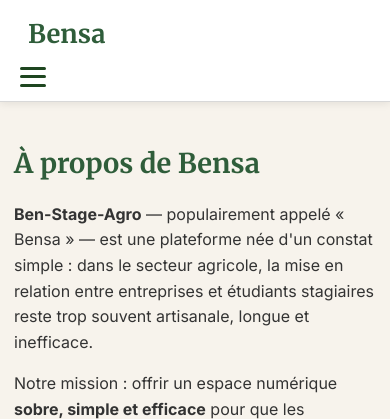
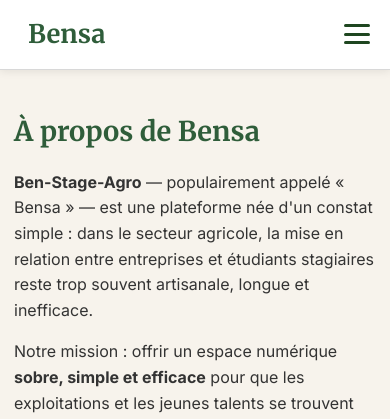
Before and after one commit to adanlokonon/bensa, a Flask app: page /a-propos in a window 390 px wide. Shown: the top 419 px of the page. Run offline with Flask 3, Linux system fonts and the light colour scheme; some libraries are stand-ins or nearby versions.

Commit message:
Fix position script menu hamburger

```diff
--- a/static/css/style.css
+++ b/static/css/style.css
@@ -442,10 +442,17 @@ table.table tr:hover { background: #fafaf7; }
 .text-small { font-size: .9rem; }
 
 /* =========================================================
+   /* =========================================================
    Responsive
    ========================================================= */
 @media (max-width: 768px) {
-  .nav-container { flex-direction: column; align-items: flex-start; }
+  .nav-container {
+    flex-direction: row;
+    justify-content: space-between;
+    align-items: center;
+    flex-wrap: nowrap;
+  }
+
   .nav-links { width: 100%; justify-content: flex-start; gap: 12px; }
   .hero h1 { font-size: 2rem; }
   .hero p { font-size: 1rem; }
@@ -454,6 +461,7 @@ table.table tr:hover { background: #fafaf7; }
   h2 { font-size: 1.35rem; }
   main { padding: 20px 14px; }
 }
+
 .nav-toggle {
     display: none;
     flex-direction: column;
@@ -477,6 +485,14 @@ table.table tr:hover { background: #fafaf7; }
 @media (max-width: 768px) {
     .nav-toggle {
         display: flex;
+        order: 2;
+    }
+
+    nav {
+        display: flex;
+        justify-content: flex-end;
+        width: auto;
+        position: relative;
     }
 
     .nav-links {
@@ -513,8 +529,4 @@ table.table tr:hover { background: #fafaf7; }
         color: #ffffff;
         display: inline-block;
     }
-
-    nav {
-        position: relative;
-    }
 }
--- a/templates/base.html
+++ b/templates/base.html
@@ -10,10 +10,6 @@
   <link rel="preconnect" href="https://fonts.gstatic.com" crossorigin>
   <link href="https://fonts.googleapis.com/css2?family=Inter:wght@400;500;600;700&family=Merriweather:wght@700;900&display=swap" rel="stylesheet">
   <link rel="stylesheet" href="{{ url_for('static', filename='css/style.css') }}">
-  <script>
-document.getElementById('navToggle').addEventListener('click', function() {
-    document.getElementById('navLinks').classList.toggle('active');
-});
 </script>
 </head>
 <body>
@@ -98,6 +94,10 @@ document.getElementById('navToggle').addEventListener('click', function() {
     © {{ annee_courante }} — Créé par <strong>CODEMASTER</strong>
   </div>
 </footer>
-
+<script>
+document.getElementById('navToggle').addEventListener('click', function() {
+    document.getElementById('navLinks').classList.toggle('active');
+});
+</script>
 </body>
 </html>
```
